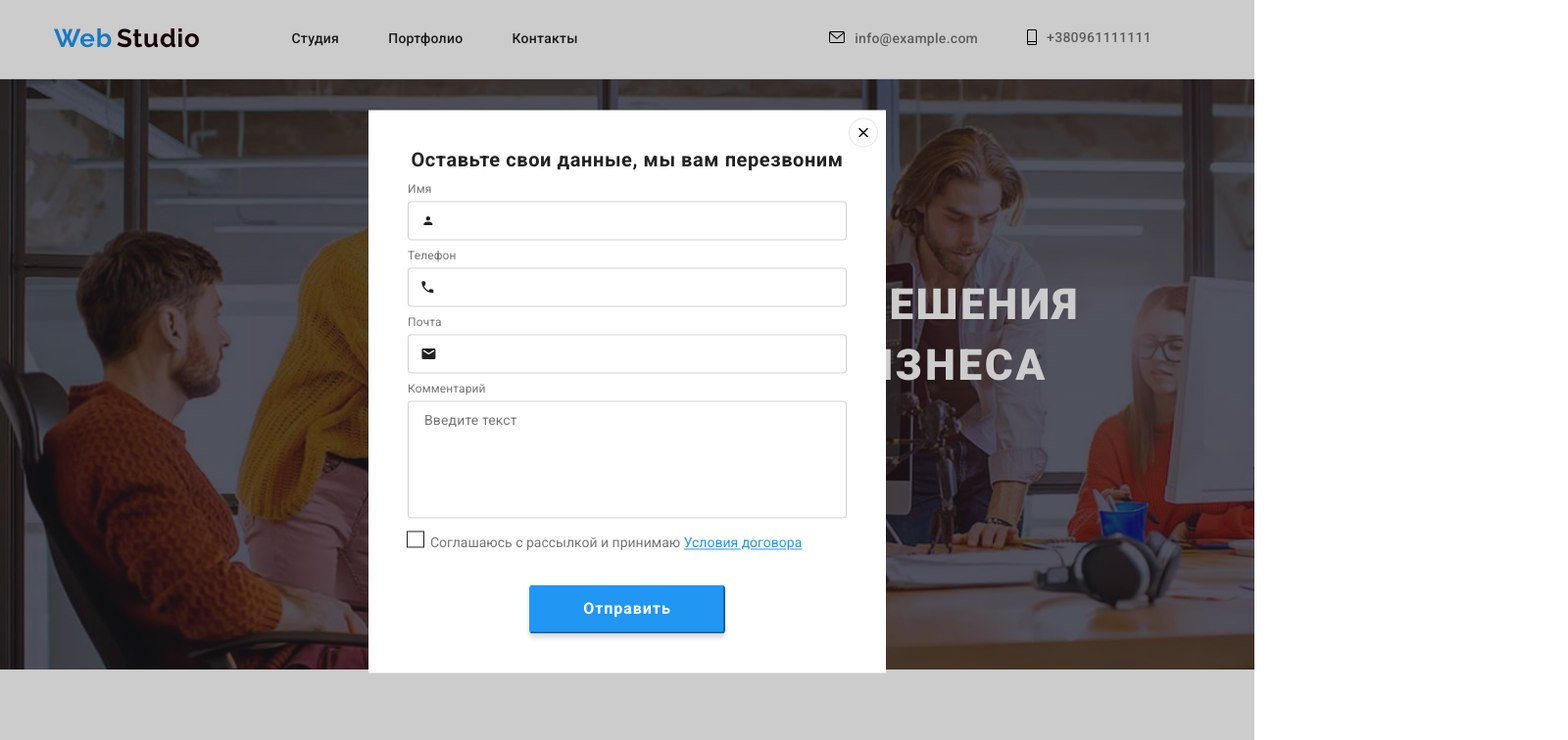
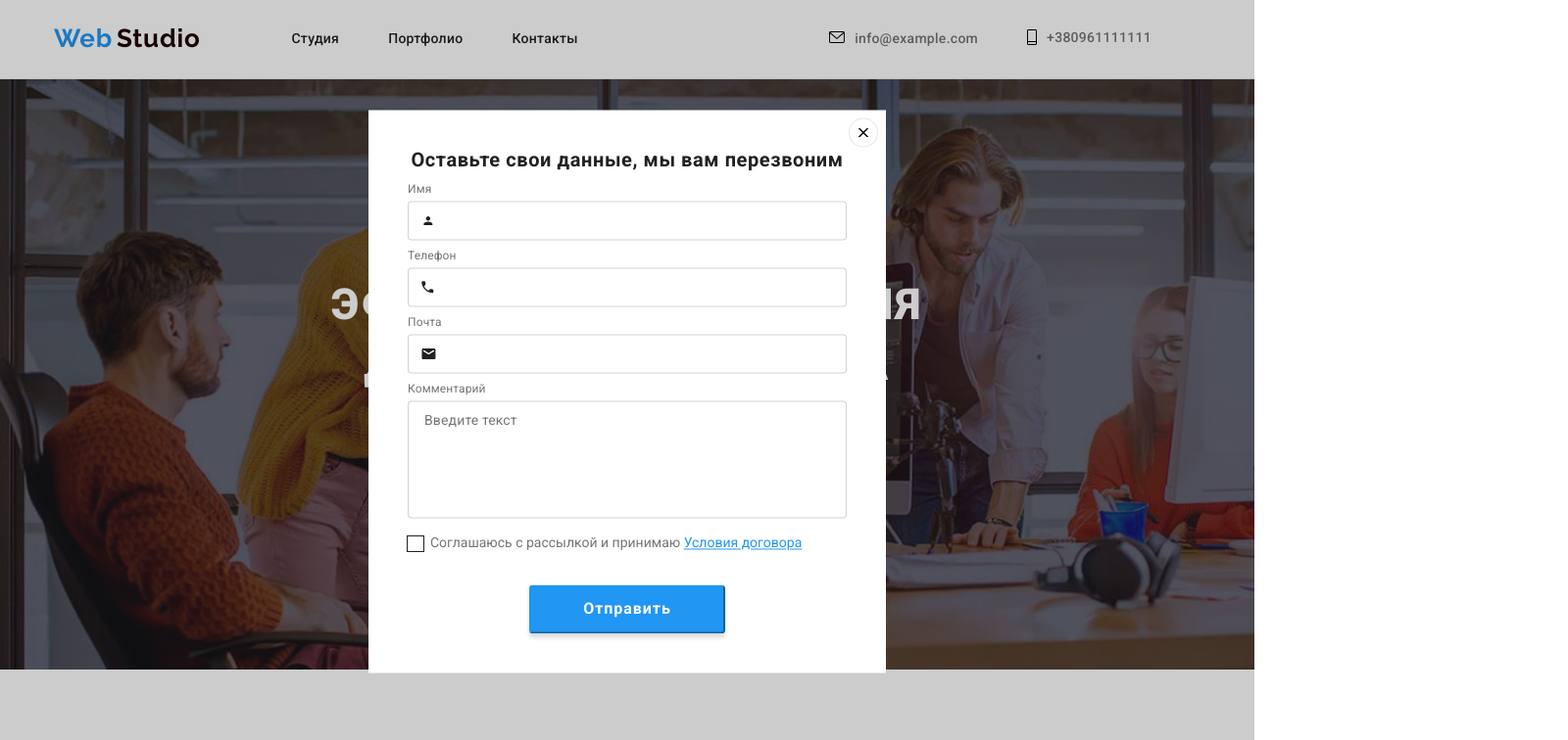
Before and after one commit to rublev1996/goit-markup-hw-06, a plain HTML site: page index.html in a window 1280 px wide. Shown: the top 756 px of the page at 98% size, 1600 px wide, since content can reach past the window. Drawn offline with nearby package versions, Linux system fonts and the light colour scheme; a web font is replaced by a local one.

Commit message:
total 5.04

```diff
--- a/css/styles.css
+++ b/css/styles.css
@@ -34,6 +34,7 @@ ul{
 
 .body {
     font-family: Roboto;
+    height: 100vh;
 }
 
 .visually-hidden {
@@ -130,6 +131,7 @@ ul{
     --modal-submit-button-border:#2196F3;
     --modal-checkbox-description-border:#212121;
     --modal-checkbox-description-custom-checkbox:#2196F3;
+    --modal-checkbox-description-custom-checkbox-border:#2196F3;
 }
 
 /*HEARER*/
@@ -674,6 +676,7 @@ ul{
 }
 
 .hero {
+    display: block;
     max-width: 1600px;
     background-repeat: no-repeat;
     background-size:cover;
@@ -691,7 +694,7 @@ ul{
     flex-direction: column;
     padding-top: 200px;
     padding-bottom:200px;
-    width: 1600px;
+    max-width: 1600px;
 }
 
 .main-title{
@@ -1200,14 +1203,14 @@ ul{
 }
 
 .modal-checkbox-wrapp {
+    position: relative;
     margin-bottom: 30px;
     display: flex;
     align-items: center;
 }
 
 .modal-checkbox-description{
-    color: var(--modal-checkbox-description);
-    width: 400.62px;
+    padding-left: 23px;
     height: 24px;
     left: 612.38px;
     top: 658px;
@@ -1216,6 +1219,7 @@ ul{
     font-weight: normal;
     font-size: 14px;
     line-height: 1.7;
+    color: var(--modal-checkbox-description);
 }
 
 .modal-checkbox-description-wrapper{
@@ -1225,8 +1229,11 @@ ul{
 }
 
 .modal-checkbox-description-wrapper::before{
+    transform: translateY(-50%);
+    top: 50%;
+    position: absolute;
     margin-bottom: 0px;
-    transition-property: background-color, backgoung-image;
+    transition-property: background-color, backgoung-image, outline-color;
     transition-duration:250ms ;
     display: block;
     content:"";
@@ -1243,6 +1250,7 @@ ul{
     background-position: 50% 50%;
     background-color: var(--modal-checkbox-description-custom-checkbox);
     background-image: url(../images/check.svg);
+    outline-color: var(--modal-checkbox-description-custom-checkbox-border);
 }
 
 
```
